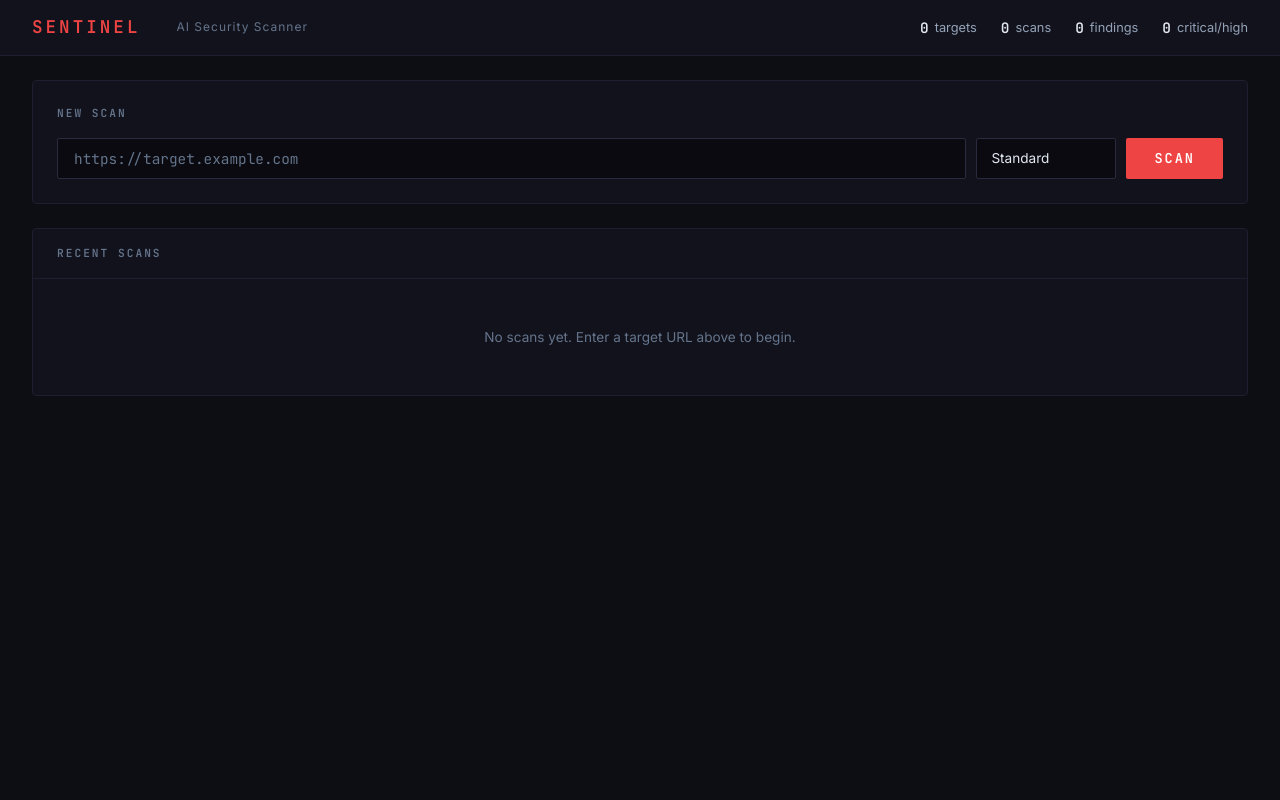
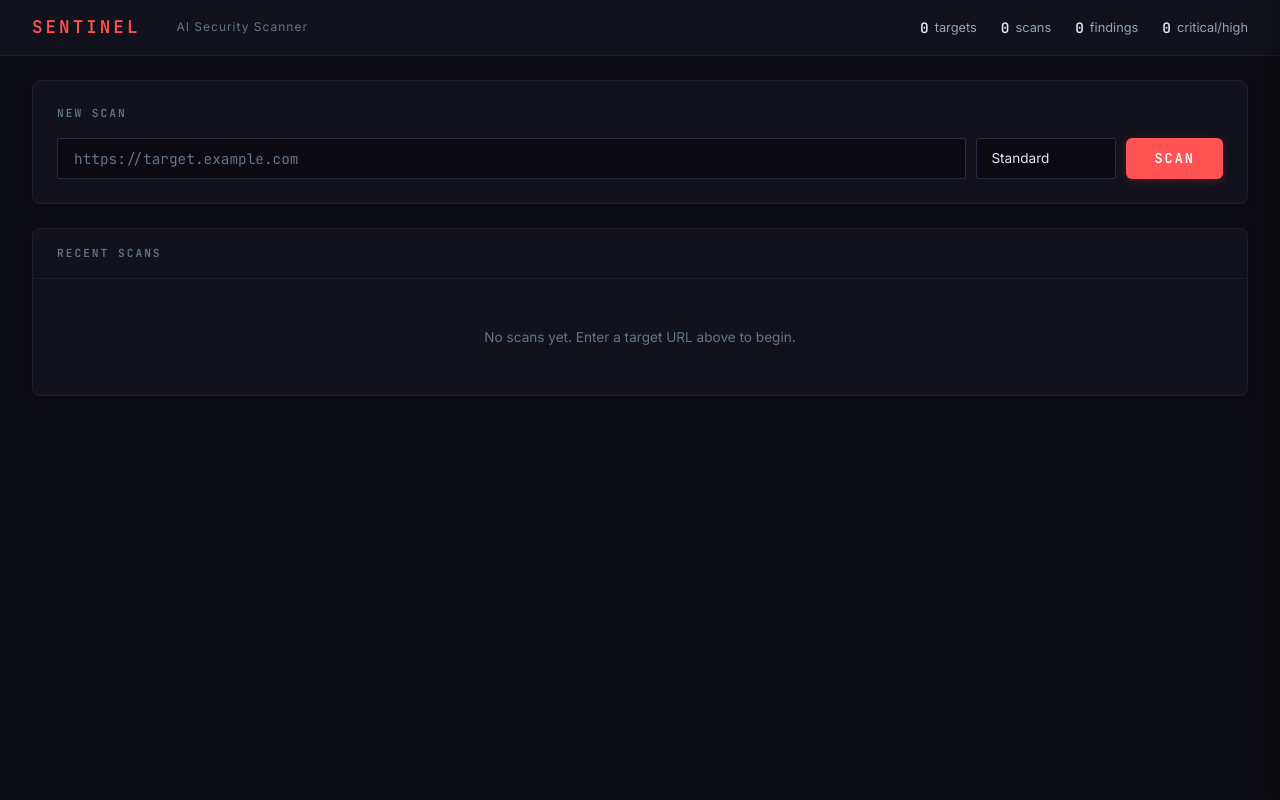
Before and after one commit to timmeck/sentinel, a FastAPI app: page / in a window 1280 px wide. Run offline with FastAPI, Linux system fonts and the light colour scheme; data that the repository does not hold is empty; some libraries are stand-ins or nearby versions.

Commit message:
Dashboard design upgrade + infrastructure fixes
- Professional CSS: card shadows, hover effects, fade-in animations
- Unique accent colors per product
- Striped tables, sticky headers, status indicator glows
- CI workflow fix: trigger on master branch

Co-Authored-By: Claude Opus 4.6 (1M context) <noreply@anthropic.com>

```diff
--- a/src/web/templates/dashboard.html
+++ b/src/web/templates/dashboard.html
@@ -819,6 +819,54 @@
             .scans-table tbody tr { display: flex; flex-wrap: wrap; gap: 8px; padding: 12px 24px; }
             .scans-table tbody td { padding: 0; border: none; }
         }
+
+        /* ═══ Professional Upgrade: Sentinel (#FF5252) ═══ */
+        :root {
+            --accent: #FF5252;
+            --critical: #FF5252;
+        }
+
+        /* Better typography */
+        body { -webkit-font-smoothing: antialiased; -moz-osx-font-smoothing: grayscale; }
+
+        /* Improved cards with shadows */
+        .scan-panel, .scans-section, .finding-card {
+            box-shadow: 0 2px 8px rgba(0,0,0,0.3);
+            border-radius: 8px;
+            transition: all 0.25s cubic-bezier(0.4, 0, 0.2, 1);
+        }
+        .finding-card:hover { box-shadow: 0 4px 16px rgba(255, 82, 82, 0.06); }
+
+        /* Card fade-in animation */
+        @keyframes cardFadeIn {
+            from { opacity: 0; transform: translateY(12px); }
+            to { opacity: 1; transform: translateY(0); }
+        }
+        .scan-panel { animation: cardFadeIn 0.4s ease both; animation-delay: 0.05s; }
+        .scans-section { animation: cardFadeIn 0.4s ease both; animation-delay: 0.15s; }
+
+        /* Better table styling */
+        .scans-table tbody tr:nth-child(even) td { background: rgba(255, 82, 82, 0.015); }
+        .scans-table tbody tr:hover td { background: rgba(255, 82, 82, 0.04); }
+        .scans-table thead th { position: sticky; top: 0; background: var(--bg-card); z-index: 5; }
+
+        /* Status indicators */
+        .badge-running { box-shadow: 0 0 8px rgba(59, 130, 246, 0.2); }
+        .badge-completed { box-shadow: 0 0 8px rgba(34, 197, 94, 0.2); }
+        .badge-failed { box-shadow: 0 0 8px rgba(239, 68, 68, 0.2); }
+
+        /* Better buttons */
+        .scan-btn { border-radius: 6px; transition: all 0.2s cubic-bezier(0.4, 0, 0.2, 1); box-shadow: 0 2px 8px rgba(255, 82, 82, 0.2); }
+        .scan-btn:hover { box-shadow: 0 4px 16px rgba(255, 82, 82, 0.3); transform: translateY(-1px); }
+
+        /* Detail overlay improvements */
+        .detail-overlay { box-shadow: -4px 0 24px rgba(0,0,0,0.4); }
+
+        /* Logo accent */
+        .logo { color: #FF5252; }
+
+        /* Input focus */
+        .scan-input:focus, .scan-select:focus { box-shadow: 0 0 0 3px rgba(255, 82, 82, 0.1); }
     </style>
 </head>
 <body>
```
